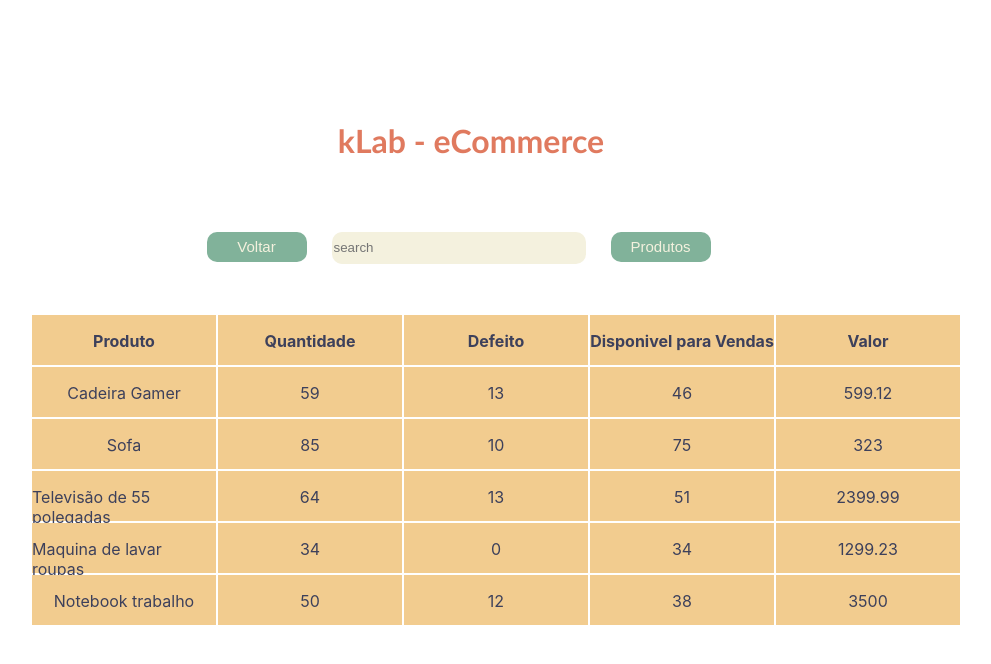
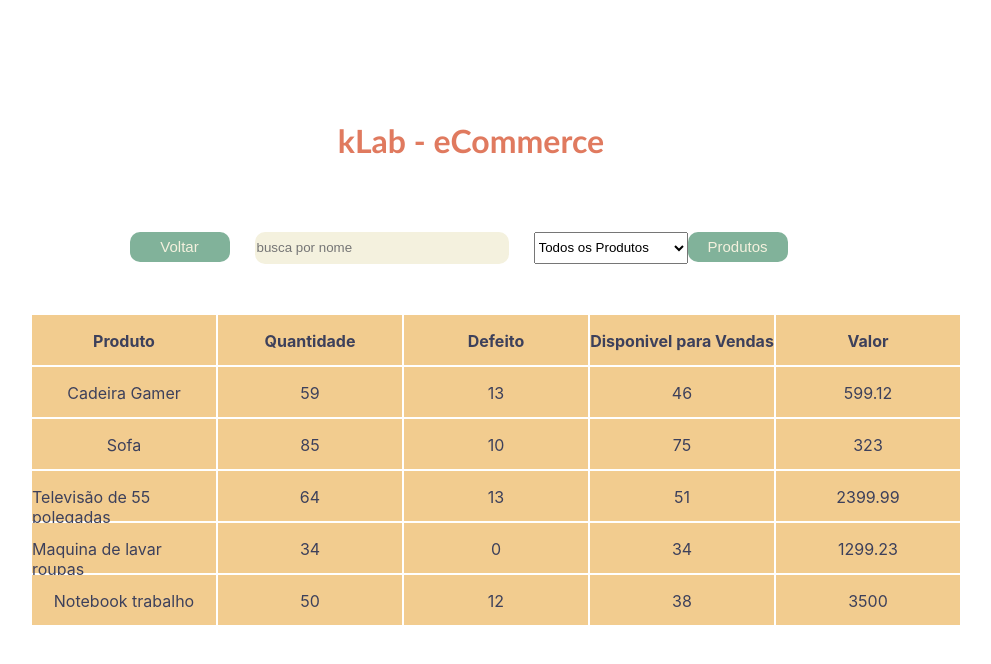
Before and after one commit to aonosorah/klab, a React (Create React App) app in the folder klab/: page /inventory in a window 1280 px wide. Shown: the top 664 px of the page, without its empty margins (169-1160 px from the left). Built offline with nearby package versions, Linux system fonts and the light colour scheme.

Commit message:
Atividade 002 - implementação de filtros por nome de produto (com o uso do toLowerCase)  e quantidades acima de 50 e 75

```diff
--- a/klab/src/App.js
+++ b/klab/src/App.js
@@ -1,11 +1,12 @@
 import { Router } from './routes/router';
 import './App.css';
-
 
 function App() {
   return (
     <div>
+
       <Router/>
+
     </div>
   );
 }
--- a/klab/src/global/globalState.js
+++ b/klab/src/global/globalState.js
@@ -1,14 +1,28 @@
-import React, { useState } from "react";
+import React, { useEffect, useState } from "react";
 import { useNavigate } from "react-router-dom";
 import { GlobalContext } from './globalContext'
+import product from '../products/repositorio.json'
 
 export const GlobalState = (props) => {
-    const provider = GlobalContext.Provider;
-    const [ product, setProcudt ] = useState([]);
+    const Provider = GlobalContext.Provider
+    const [ search, setSearch ] = useState("")
+    const [ price, setPrice ] = useState("")
+    const [ order, setOrder ] = useState(0)
+    const [ list, setList ] = useState([])
     const navigate = useNavigate()
 
-    const values = { product, setProcudt }
-    const Provider = GlobalContext.Provider
+    useEffect (() => {
+     const newList = product.filter((item) => {
+        if (item.produto.toLowerCase().includes(search.toLowerCase()) && item.quantidade > order) {
+            return item
+        }
+    })
+     setList(newList)
+ }, [search, order])
+
+
+    const values = { search, setSearch, price, setPrice, order, setOrder, list }
+
     return (
         <Provider value={values}>{props.children}</Provider>
     )
--- a/klab/src/paths/inventory.js
+++ b/klab/src/paths/inventory.js
@@ -1,12 +1,13 @@
-import React from 'react'
+import React, { useContext } from 'react'
 import { HeaderInventory } from '../sections/header'
-import list from '../products/repositorio.json'
 import { Table, Box, P, PP, MainBox } from '../styled/invStyled'
+import { GlobalContext } from '../global/globalContext'
 
 export default function Inventory() {
 
+ const { list } = useContext(GlobalContext)
 
- const product = list.map((item) => { return (<Table>
+ const product = list.map((item, index) => { return (<Table key={index}>
   <Box><PP>{item.produto}</PP></Box>
   <Box><PP>{item.quantidade}</PP></Box>
   <Box><PP>{item.defeito}</PP></Box>
--- a/klab/src/routes/router.js
+++ b/klab/src/routes/router.js
@@ -1,5 +1,6 @@
 import React from "react";
 import { BrowserRouter, Routes, Route } from 'react-router-dom';
+import { GlobalState } from "../global/globalState";
 import Home from "../paths/home";
 import Inventory from "../paths/inventory";
 import Product from "../paths/product";
@@ -9,8 +10,8 @@ export const Router = () => {
         <BrowserRouter>
             <Routes>
                 <Route index element={<Home/>}/>
-                <Route path="inventory/" element={<Inventory/>}/>
-                <Route path="home/" element={<Product/>}/>
+                <Route path="inventory/" element={<GlobalState><Inventory/></GlobalState>}/>
+                <Route path="home/" element={<GlobalState><Product/></GlobalState>}/>
             </Routes>
         </BrowserRouter>
     )
--- a/klab/src/sections/header.js
+++ b/klab/src/sections/header.js
@@ -1,18 +1,24 @@
+import { useContext, useState } from 'react';
 import { useNavigate } from 'react-router-dom';
+import { GlobalContext } from '../global/globalContext';
 import { goHome, goInventory, goBack } from '../routes/coordinator'
 import { Title, TitleBox, ButtonBox, Button } from '../styled/homeStyled'
 import { TitleIn, ButtonIn, InputIn } from '../styled/invStyled'
 import { ButtonProd } from '../styled/prodStyled'
 
+
 export function HeaderHome() {
     const navigate = useNavigate()
+     const [search, setSearch ] = useState("");
+
+    const onChangeInput = (e) => { setSearch(e.target.value) }
 
     return (
         <div>
             <TitleBox><TitleIn>kLab - eCommerce</TitleIn></TitleBox>
             <ButtonBox>
                 <ButtonProd onClick={() => goBack(navigate)}>Voltar</ButtonProd>
-                <InputIn placeholder='search'/>
+                <InputIn placeholder='busca por nome' value={search} onChange={onChangeInput} />
                 <ButtonProd onClick={() => goInventory(navigate)}>Estoque</ButtonProd>
             </ButtonBox>
         </div>
@@ -20,13 +26,22 @@ export function HeaderHome() {
 };
 export function HeaderInventory() {
     const navigate = useNavigate()
-
+    const [ values, setValues ] = useState("")
+    const { search, setSearch, order, setOrder } = useContext(GlobalContext)
+    const onChangeInput = (e) => { setSearch(e.target.value) }
+    const onChangeValue = (e) => { setValues(e.target.value) }
+    const onChangeSelect = (e) => { setOrder(e.target.value)}
     return (
         <div>
             <TitleBox><TitleIn>kLab - eCommerce</TitleIn></TitleBox>
             <ButtonBox>
             <ButtonIn onClick={() => goBack(navigate)}>Voltar</ButtonIn>
-            <InputIn placeholder='search'/>
+            <InputIn placeholder='busca por nome' value={search} onChange={onChangeInput} />
+            <select onChange={onChangeSelect} value={order}>
+                    <option value={0}>Todos os Produtos</option>
+                    <option value={50}>Acima de 50 Produtos</option>
+                    <option value={75}>Acima de 75 Produtos</option>
+            </select>
             <ButtonIn onClick={() => goHome(navigate)}>Produtos</ButtonIn>
             </ButtonBox>
         </div>
```
